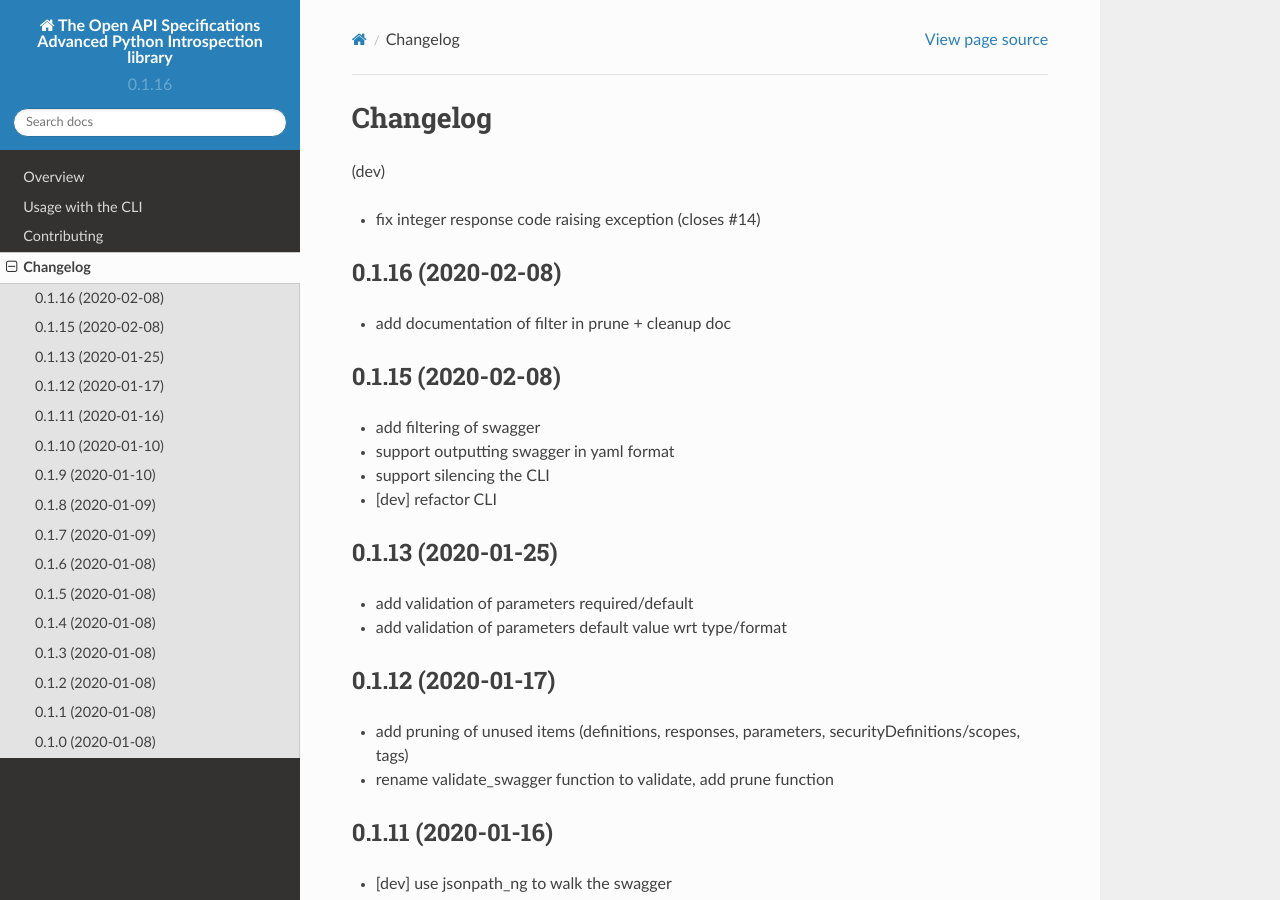
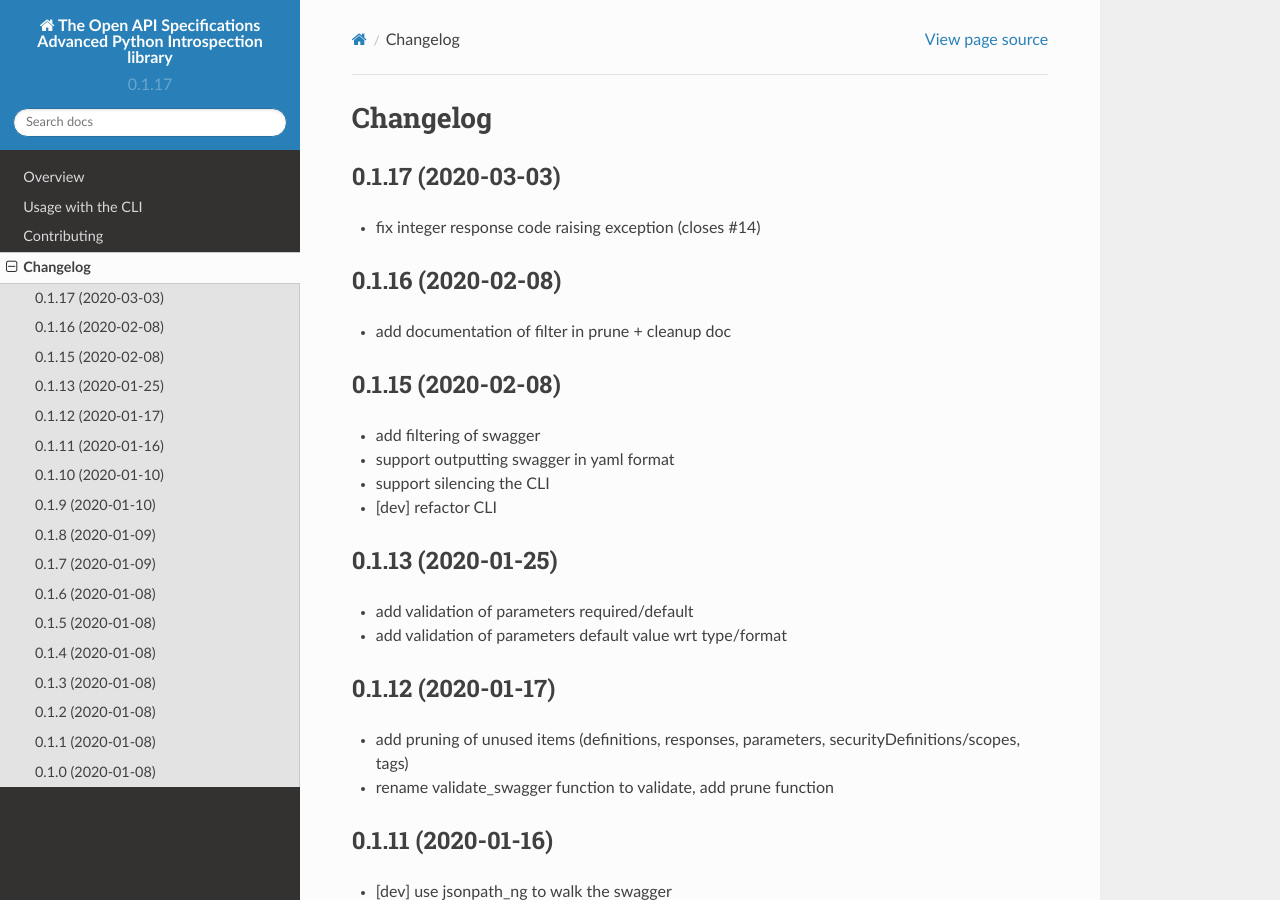
Before and after one commit to sdementen/oasapi, a Sphinx documentation site: the page built from docs/changelog.rst, in a window 1280 px wide and 900 px high. Built offline with Sphinx 7.4.7 and the Read the Docs theme 2.0.0, drawn with Linux system fonts in a browser that asks for light colours; pages that are not in the unit, such as notebooks, are missing from menus.

Commit message:
Bump version: 0.1.16 → 0.1.17

```diff
--- a/CHANGELOG.rst
+++ b/CHANGELOG.rst
@@ -3,7 +3,8 @@
 =========
 
 
-(dev)
+0.1.17   (2020-03-03)
+---------------------
 
 * fix integer response code raising exception (closes #14)
 
--- a/README.rst
+++ b/README.rst
@@ -51,9 +51,9 @@
     :alt: Supported implementations
     :target: https://pypi.org/project/oasapi
 
-.. |commits-since| image:: https://img.shields.io/github/commits-since/sdementen/oasapi/0.1.16.svg
+.. |commits-since| image:: https://img.shields.io/github/commits-since/sdementen/oasapi/0.1.17.svg
     :alt: Commits since latest release
-    :target: https://github.com/sdementen/oasapi/compare/0.1.16...master
+    :target: https://github.com/sdementen/oasapi/compare/0.1.17...master
 
 
 
--- a/docs/conf.py
+++ b/docs/conf.py
@@ -22,7 +22,7 @@
 year = "2019"
 author = "Sebastien de Menten"
 copyright = "{0}, {1}".format(year, author)
-version = release = "0.1.16"
+version = release = "0.1.17"
 
 pygments_style = "trac"
 templates_path = ["."]
--- a/setup.py
+++ b/setup.py
@@ -22,7 +22,7 @@
 
 setup(
     name="oasapi",
-    version="0.1.16",
+    version="0.1.17",
     license="BSD-3-Clause",
     description="Python library for Web APIs leveraging OpenAPI/Swagger specification",
     long_description="%s\n%s"
--- a/src/oasapi/__init__.py
+++ b/src/oasapi/__init__.py
@@ -1,4 +1,4 @@
-__version__ = "0.1.16"
+__version__ = "0.1.17"
 
 from .prune import prune
 from .validation import validate
```
Also changed, not shown: .bumpversion.cfg.
